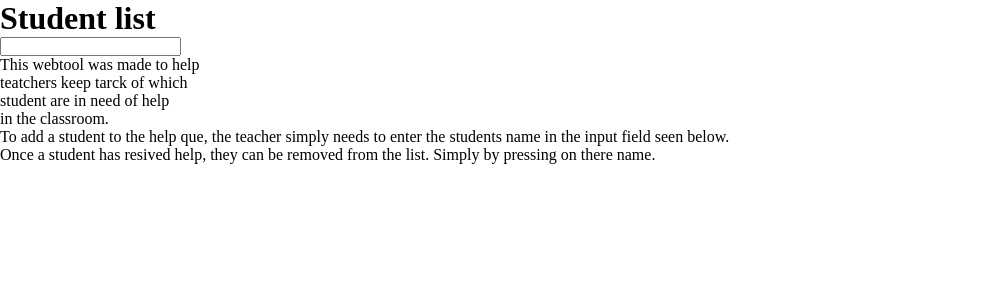
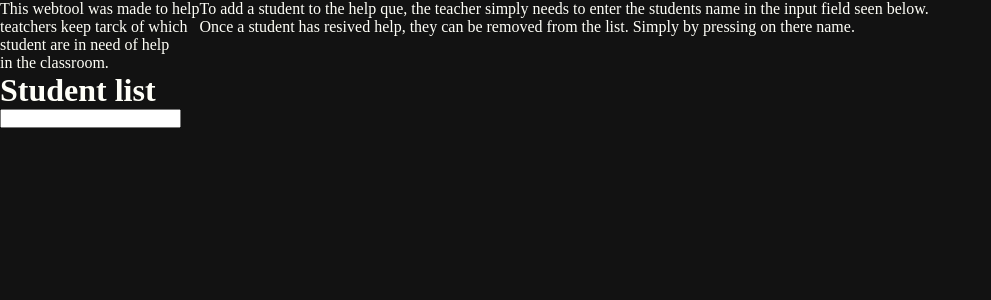
Before and after one commit to styrbjorn-n/handsup, a PHP site: page / in a window 1280 px wide. Shown: the top 300 px of the page, without its empty margins (0-991 px from the left). Run offline with PHP 8.4, Linux system fonts and the light colour scheme.

Commit message:
starting to add styling

```diff
--- a/code/index.css
+++ b/code/index.css
@@ -1,4 +1,20 @@
 *{
     padding: 0;
     margin: 0;
+    color: rgb(255, 255, 248);
 }
+
+body {
+    background-color: rgb(18, 18, 18);
+}
+.container {
+    display: flex;
+    flex-direction: column-reverse;
+
+}
+.student-item {
+    background-color: aquamarine;
+}
+.about {
+    display: flex;
+}
--- a/code/index.php
+++ b/code/index.php
@@ -1,5 +1,6 @@
 <?php require ("./header.php"); ?>
 
+<div class="container">
     <div class="function_container">
         <div class="help_que">
             <h1>Student list</h1>
@@ -22,5 +23,6 @@
             <?php endforeach; ?>
         </div>
     </div>
+</div>
 
 <?php require ("./footer.php"); ?>
--- a/code/student_list.js
+++ b/code/student_list.js
@@ -21,7 +21,8 @@
 function add_student(){
     var student = document.createElement("div");
     student.innerHTML = '<h2>'+ '- ' + user_input.value +'</h2>';
-    student.setAttribute("id", "student")
+    student.setAttribute("id", "student");
+    student.setAttribute("class", "student-item");
     student_list.appendChild(student);
 
     setListener(student);
```
Lines whose indentation alone changed are shown as unchanged.
